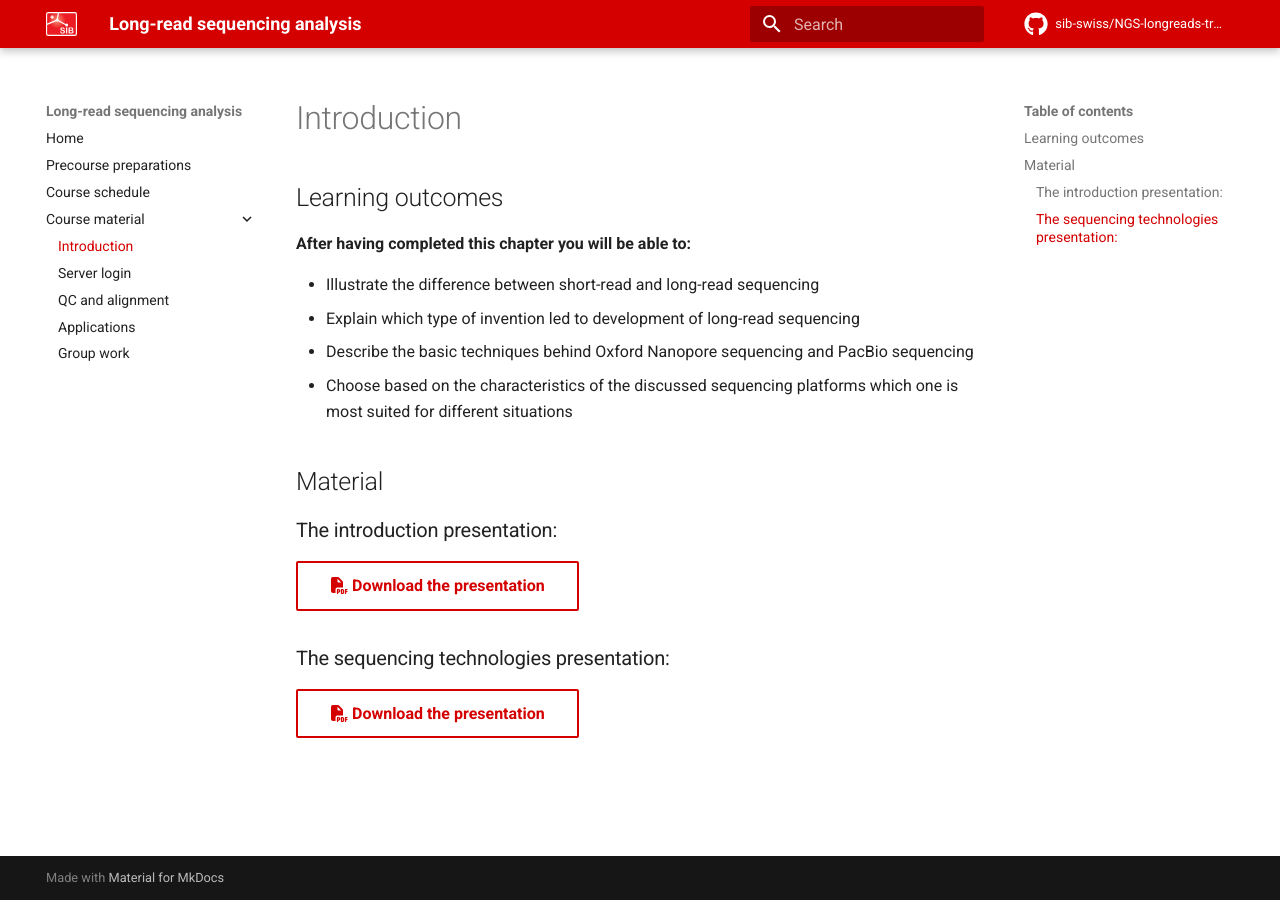
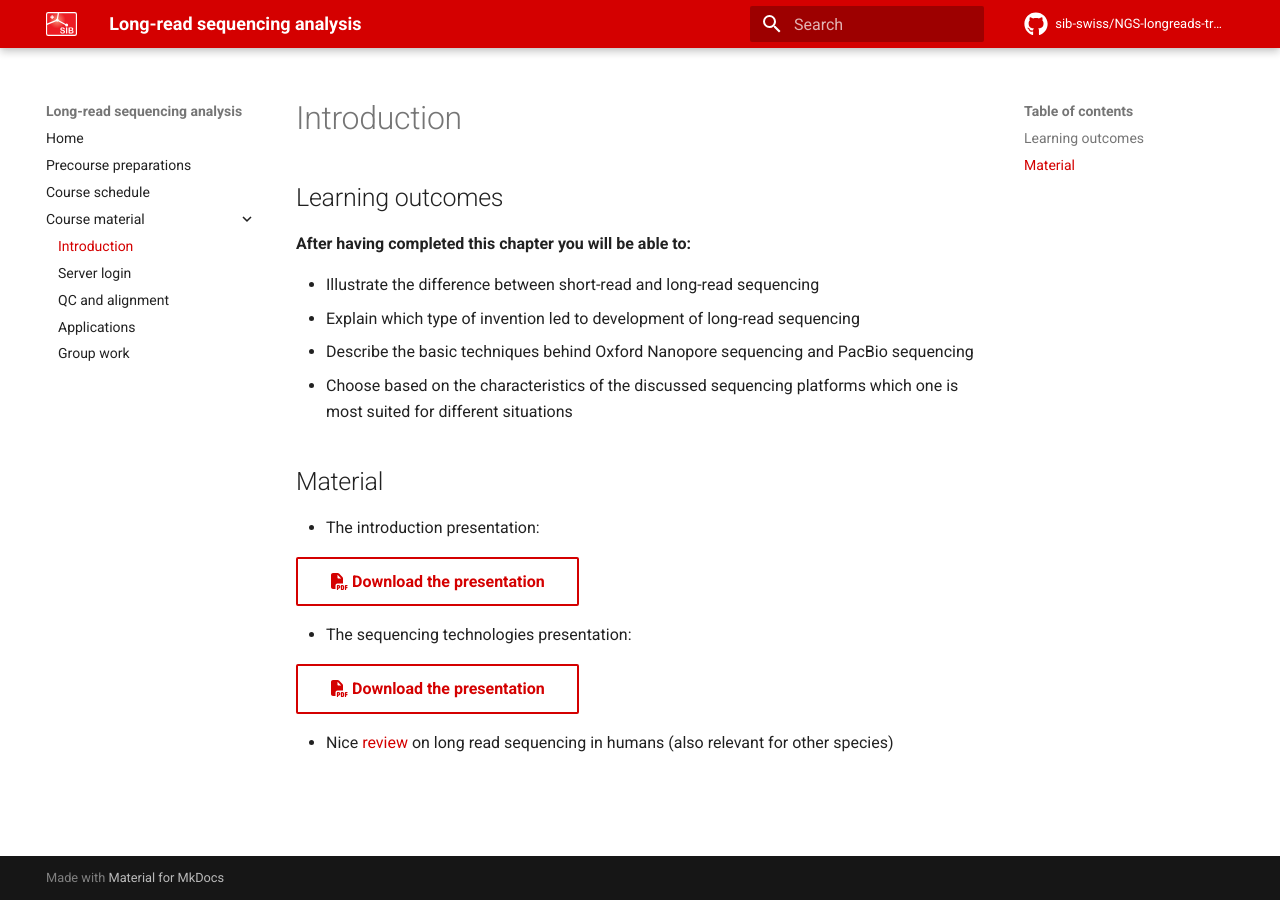
Before and after one commit to sib-swiss/NGS-longreads-training, an MkDocs documentation site: the page built from docs/course_material/introduction.md, in a window 1280 px wide. Built offline with MkDocs 1.6.1 and Material for MkDocs 9.7.7, drawn with Linux system fonts in a browser that asks for light colours; comment, search, counter and statistics services are not loaded.

Commit message:
added link to review

```diff
--- a/docs/course_material/introduction.md
+++ b/docs/course_material/introduction.md
@@ -11,10 +11,12 @@
 
 ## Material
 
-### The introduction presentation:
+* The introduction presentation:
 
 [:fontawesome-solid-file-pdf: Download the presentation](../assets/pdf/introduction.pdf){: .md-button }
 
-### The sequencing technologies presentation:
+* The sequencing technologies presentation:
 
 [:fontawesome-solid-file-pdf: Download the presentation](../assets/pdf/sequencing_technologies.pdf){: .md-button }
+
+* Nice [review](https://www.nature.com/articles/s41576-020-0236-x) on long read sequencing in humans (also relevant for other species)
```
